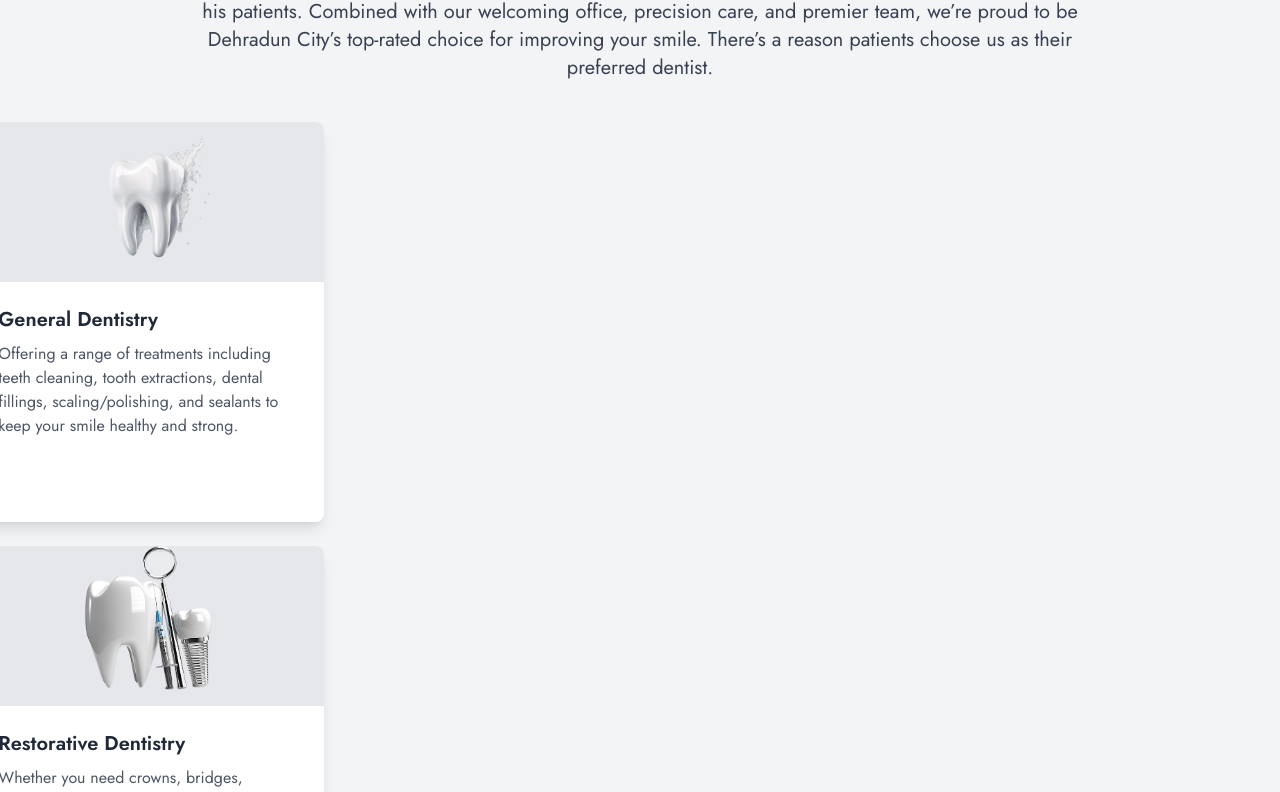
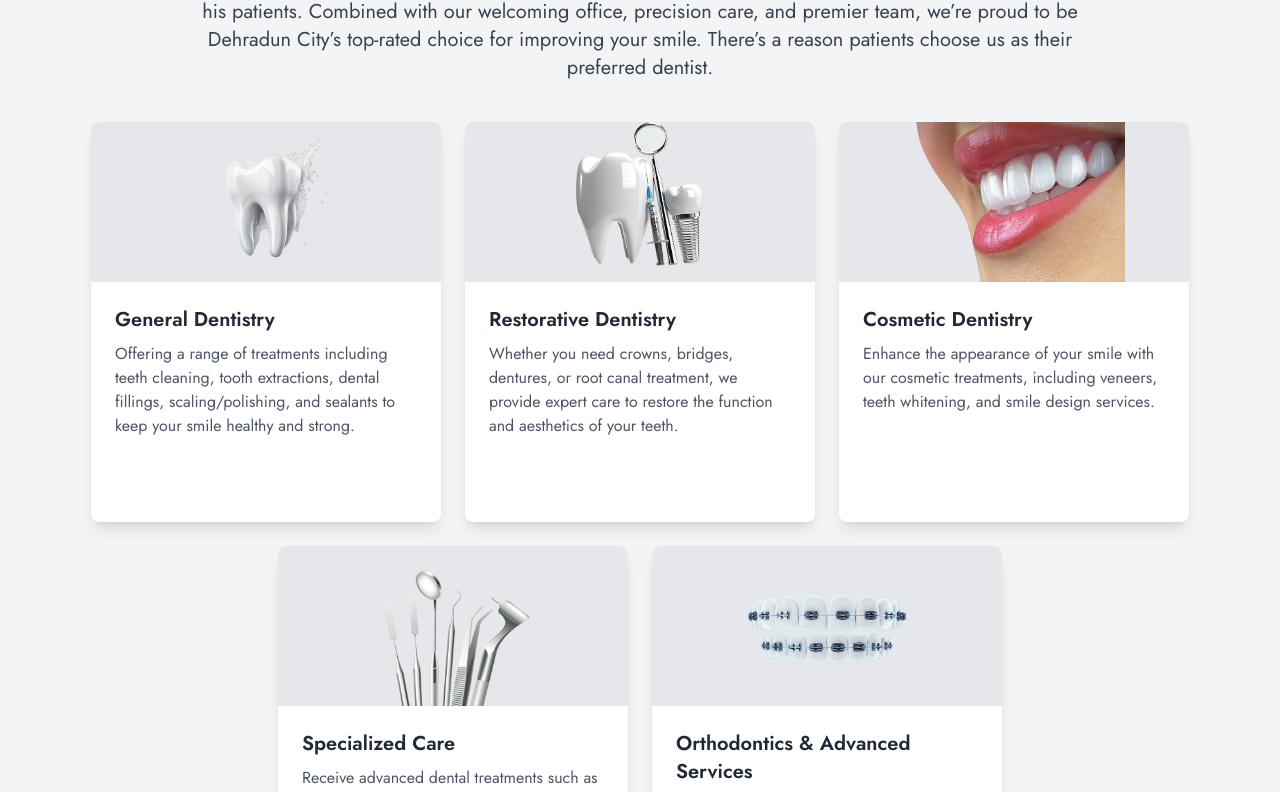
Before and after one commit to symbiote-ux/verma-dental-clinic, a Next.js app: page / in a window 1280 px wide. Shown: the part 1080-1872 px from the top of the page. Built offline with nearby package versions, Linux system fonts and the light colour scheme.

Commit message:
Add responsivesness to Services

```diff
--- a/src/components/Services.js
+++ b/src/components/Services.js
@@ -3,7 +3,7 @@ import Image from 'next/image';
 const generalDentistry = '/logo/general-dentistry.png';
 const restorativeDentistry = '/logo/restorative-dentistry.png';
 const cosmeticDentistry = '/logo/cosmetic-dentistry.png';
-const specialisedCare = '/logo/specialised-care.jpg';
+const specialisedCare = '/logo/specialised-care.png';
 const orthodontics = '/logo/orthodontics.png';
 
 const keyFeatures = [
@@ -103,8 +103,8 @@ export default function Services() {
       </section>
 
       {/* Key Features */}
-      <section className="grid grid-cols-1 md:grid-cols-2 gap-8 max-w-6xl mx-auto">
-        <div className="grid grid-cols-1 md:grid-cols-2 lg:grid-cols-3 gap-6">
+      <section className="grid grid-cols-1  gap-8 max-w-6xl mx-auto">
+        <div className="grid grid-cols-1 gap-6">
           <div className="flex flex-wrap justify-center gap-6">
             <div className="flex flex-wrap justify-center gap-6">
               {keyFeatures.map((feature, index) => (
```
Also changed, not shown: public/logo/specialised-care.jpg (deleted), public/logo/specialised-care.png (added).
